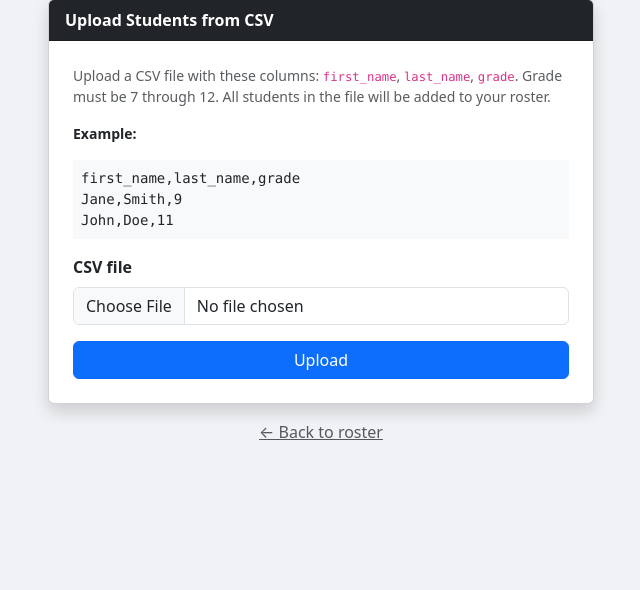
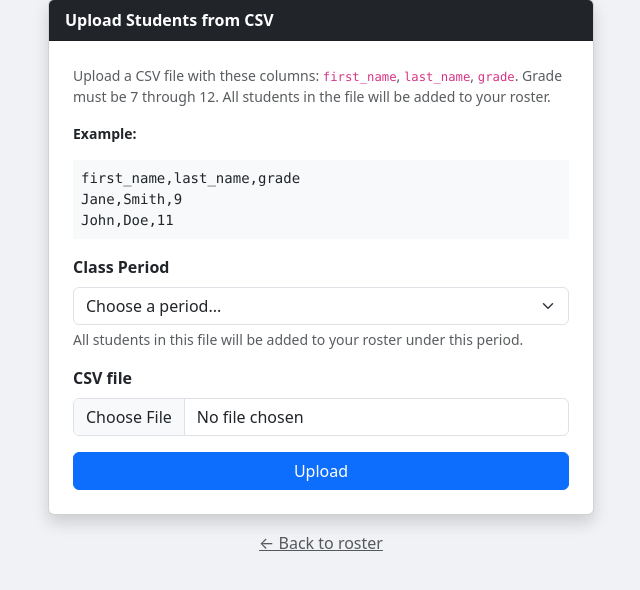
Before and after one commit to THowe-ALA/ala-hallpass, a Flask app: page /students/upload in a window 1280 px wide. Shown: the part 73-663 px from the top of the page, without its empty margins (319-959 px from the left). Run offline with Flask 3, Linux system fonts and the light colour scheme; the visitor is signed in with stand-in values (Sample User, id 1).

Commit message:
Add per-period roster filtering
- Adds nullable `period` column on teacher_students (idempotent ALTER
  on startup; existing rows backfill to "1st Period")
- /dashboard and /students show period filter chips with counts
- /students roster table gains a Period column
- Add Student form: optional period dropdown
- CSV upload: required period dropdown (one period per file).
  Re-uploading a student already on roster leaves their period unchanged.

```diff
--- a/app.py
+++ b/app.py
@@ -55,8 +55,22 @@ def create_app():
 
     with app.app_context():
         db.create_all()
+        _apply_lightweight_migrations()
 
     return app
+
+
+def _apply_lightweight_migrations():
+    """Idempotent column-adds that db.create_all() won't apply to existing tables."""
+    from sqlalchemy import inspect, text
+    inspector = inspect(db.engine)
+    cols = {c['name'] for c in inspector.get_columns('teacher_students')}
+    if 'period' not in cols:
+        with db.engine.begin() as conn:
+            conn.execute(text('ALTER TABLE teacher_students ADD COLUMN period VARCHAR(50)'))
+            # Existing rows pre-date period tracking — backfill to "1st Period"
+            # since that was the only class on the roster during initial testing.
+            conn.execute(text("UPDATE teacher_students SET period = '1st Period' WHERE period IS NULL"))
 
 
 app = create_app()
--- a/models.py
+++ b/models.py
@@ -34,6 +34,7 @@ class TeacherStudent(db.Model):
     __tablename__ = 'teacher_students'
     teacher_id = db.Column(db.Integer, db.ForeignKey('users.id'),    primary_key=True)
     student_id = db.Column(db.Integer, db.ForeignKey('students.id'), primary_key=True)
+    period     = db.Column(db.String(50))  # class period for this teacher–student pairing; NULL = unassigned
 
 
 class Pass(db.Model):
--- a/routes.py
+++ b/routes.py
@@ -67,6 +67,37 @@ def get_period(dt_local):
     return 'Outside School Hours'
 
 
+def _period_chips_for_teacher(teacher_id):
+    """Return [(value, label, count), ...] for filter chips on roster/dashboard pages.
+
+    `value` is what goes in the ?period= query param: None for "All",
+    '__none__' for the unassigned bucket, or the period name itself.
+    """
+    from sqlalchemy import func
+    rows = (db.session.query(TeacherStudent.period, func.count(TeacherStudent.student_id))
+            .filter(TeacherStudent.teacher_id == teacher_id)
+            .group_by(TeacherStudent.period)
+            .all())
+    by_period = {p: c for p, c in rows}
+    total = sum(by_period.values())
+    chips = [(None, 'All', total)]
+    for p in PERIODS:
+        if by_period.get(p, 0) > 0:
+            chips.append((p, p, by_period[p]))
+    if by_period.get(None, 0) > 0:
+        chips.append(('__none__', 'Unassigned', by_period[None]))
+    return chips
+
+
+def _apply_period_filter(query, period_arg):
+    """Add a TeacherStudent.period filter to a roster query based on the ?period= param."""
+    if period_arg == '__none__':
+        return query.filter(TeacherStudent.period.is_(None))
+    if period_arg:
+        return query.filter(TeacherStudent.period == period_arg)
+    return query
+
+
 def get_flags(student_id, exclude_pass_id=None):
     now_local    = datetime.now(TZ)
     today_start  = now_local.replace(hour=0, minute=0, second=0, microsecond=0)
@@ -92,11 +123,13 @@ def index():
 @main_bp.route('/dashboard')
 @login_required
 def dashboard():
-    roster = (db.session.query(Student)
-              .join(TeacherStudent, Student.id == TeacherStudent.student_id)
-              .filter(TeacherStudent.teacher_id == current_user.id)
-              .order_by(Student.last_name, Student.first_name)
-              .all())
+    period_arg = request.args.get('period') or None
+    q = (db.session.query(Student)
+         .join(TeacherStudent, Student.id == TeacherStudent.student_id)
+         .filter(TeacherStudent.teacher_id == current_user.id))
+    q = _apply_period_filter(q, period_arg)
+    roster = q.order_by(Student.last_name, Student.first_name).all()
+    chips = _period_chips_for_teacher(current_user.id)
 
     now_local   = datetime.now(TZ)
     today_start = now_local.replace(hour=0, minute=0, second=0, microsecond=0)
@@ -124,7 +157,8 @@ def dashboard():
             'duration_so_far': duration_so_far,
         })
 
-    return render_template('dashboard.html', rows=rows, now=now_local)
+    return render_template('dashboard.html', rows=rows, now=now_local,
+                           chips=chips, active_period=period_arg)
 
 
 @main_bp.route('/scan/<token>')
@@ -208,24 +242,32 @@ def confirm(pass_id):
 @main_bp.route('/students')
 @login_required
 def students():
+    period_arg = request.args.get('period') or None
     if current_user.role == 'admin':
         all_students = Student.query.order_by(Student.last_name, Student.first_name).all()
-        return render_template('students.html', students=all_students, is_admin=True)
-    roster = (db.session.query(Student)
-              .join(TeacherStudent, Student.id == TeacherStudent.student_id)
-              .filter(TeacherStudent.teacher_id == current_user.id)
-              .order_by(Student.last_name, Student.first_name)
-              .all())
-    return render_template('students.html', students=roster, is_admin=False)
+        return render_template('students.html', students=all_students, is_admin=True,
+                               chips=None, active_period=None, rows=None)
+    q = (db.session.query(Student, TeacherStudent.period)
+         .join(TeacherStudent, Student.id == TeacherStudent.student_id)
+         .filter(TeacherStudent.teacher_id == current_user.id))
+    q = _apply_period_filter(q, period_arg)
+    roster_rows = q.order_by(Student.last_name, Student.first_name).all()
+    rows = [{'student': s, 'period': p} for s, p in roster_rows]
+    chips = _period_chips_for_teacher(current_user.id)
+    return render_template('students.html', students=None, rows=rows, is_admin=False,
+                           chips=chips, active_period=period_arg)
 
 
 @main_bp.route('/students/add', methods=['GET', 'POST'])
 @login_required
 def add_student():
     if request.method == 'POST':
-        fn    = request.form['first_name'].strip()
-        ln    = request.form['last_name'].strip()
-        grade = int(request.form['grade'])
+        fn     = request.form['first_name'].strip()
+        ln     = request.form['last_name'].strip()
+        grade  = int(request.form['grade'])
+        period = request.form.get('period') or None
+        if period and period not in PERIODS:
+            period = None
 
         student = Student.query.filter_by(first_name=fn, last_name=ln, grade=grade).first()
         if not student:
@@ -233,16 +275,21 @@ def add_student():
             db.session.add(student)
             db.session.flush()
 
-        if not TeacherStudent.query.filter_by(
+        existing = TeacherStudent.query.filter_by(
             teacher_id=current_user.id, student_id=student.id
-        ).first():
-            db.session.add(TeacherStudent(teacher_id=current_user.id, student_id=student.id))
+        ).first()
+        if existing:
+            if period and existing.period != period:
+                existing.period = period
+        else:
+            db.session.add(TeacherStudent(
+                teacher_id=current_user.id, student_id=student.id, period=period))
 
         db.session.commit()
         flash(f'{student.full_name} added to your roster.')
         return redirect(url_for('main.students'))
 
-    return render_template('add_student.html')
+    return render_template('add_student.html', periods=PERIODS)
 
 
 _HEADER_ALIASES = {
@@ -298,12 +345,16 @@ def _parse_grade(raw):
 @login_required
 def upload_students():
     if request.method == 'GET':
-        return render_template('upload_students.html')
+        return render_template('upload_students.html', periods=PERIODS)
 
     file = request.files.get('csv_file')
     if not file or file.filename == '':
         flash('Please choose a CSV file to upload.')
         return redirect(url_for('main.upload_students'))
+
+    period = request.form.get('period') or None
+    if period and period not in PERIODS:
+        period = None
 
     try:
         raw = file.read().decode('utf-8-sig')  # handle Excel BOM
@@ -362,7 +413,7 @@ def upload_students():
             already_on_roster += 1
         else:
             db.session.add(TeacherStudent(
-                teacher_id=current_user.id, student_id=student.id
+                teacher_id=current_user.id, student_id=student.id, period=period
             ))
             on_roster.add(student.id)
             added_to_roster += 1
@@ -370,11 +421,13 @@ def upload_students():
     db.session.commit()
     return render_template(
         'upload_students.html',
+        periods=PERIODS,
         results={
             'created': created,
             'added_to_roster': added_to_roster,
             'skipped_existing': skipped_existing,
             'already_on_roster': already_on_roster,
+            'period': period,
             'errors': errors,
         }
     )
--- a/templates/upload_students.html
+++ b/templates/upload_students.html
@@ -10,10 +10,13 @@
     <div class="card-header bg-success text-white fw-bold">Upload complete</div>
     <div class="card-body">
       <ul class="list-unstyled mb-3">
+        {% if results.period %}
+        <li><strong>Period:</strong> {{ results.period }}</li>
+        {% endif %}
         <li><strong>{{ results.created }}</strong> new students created</li>
         <li><strong>{{ results.added_to_roster }}</strong> added to your roster</li>
         <li><strong>{{ results.skipped_existing }}</strong> already existed in the database</li>
-        <li><strong>{{ results.already_on_roster }}</strong> were already on your roster</li>
+        <li><strong>{{ results.already_on_roster }}</strong> were already on your roster (period unchanged)</li>
         {% if results.errors %}
         <li class="text-danger"><strong>{{ results.errors|length }}</strong> rows had errors (see below)</li>
         {% endif %}
@@ -51,6 +54,16 @@ John,Doe,11</pre>
       </p>
       <form method="POST" enctype="multipart/form-data">
         <div class="mb-3">
+          <label class="form-label fw-semibold">Class Period</label>
+          <select name="period" class="form-select" required>
+            <option value="">Choose a period...</option>
+            {% for p in periods %}
+            <option value="{{ p }}">{{ p }}</option>
+            {% endfor %}
+          </select>
+          <div class="form-text small">All students in this file will be added to your roster under this period.</div>
+        </div>
+        <div class="mb-3">
           <label class="form-label fw-semibold">CSV file</label>
           <input type="file" name="csv_file" accept=".csv,text/csv" class="form-control" required>
         </div>
```
Also changed, not shown: templates/add_student.html (+11 -1 lines), templates/dashboard.html (+12 -0 lines), templates/students.html (+45 -9 lines).
